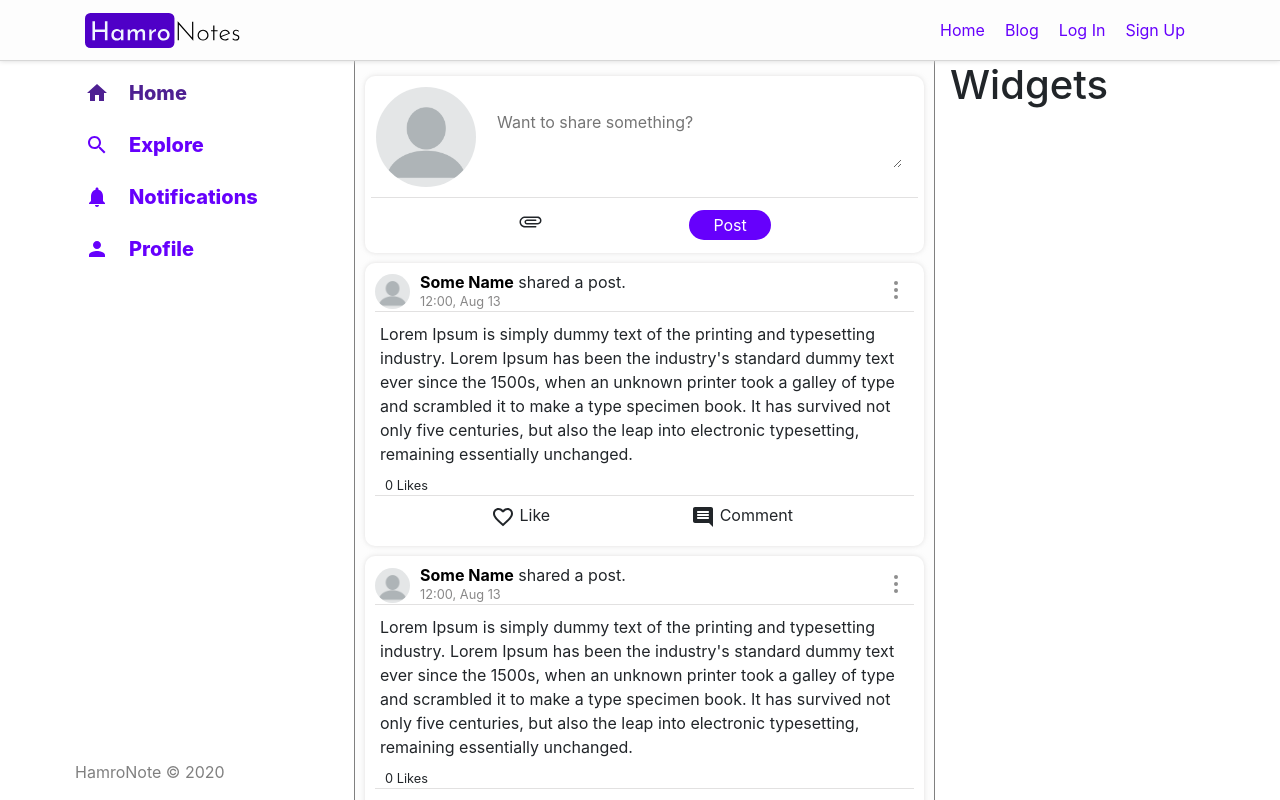
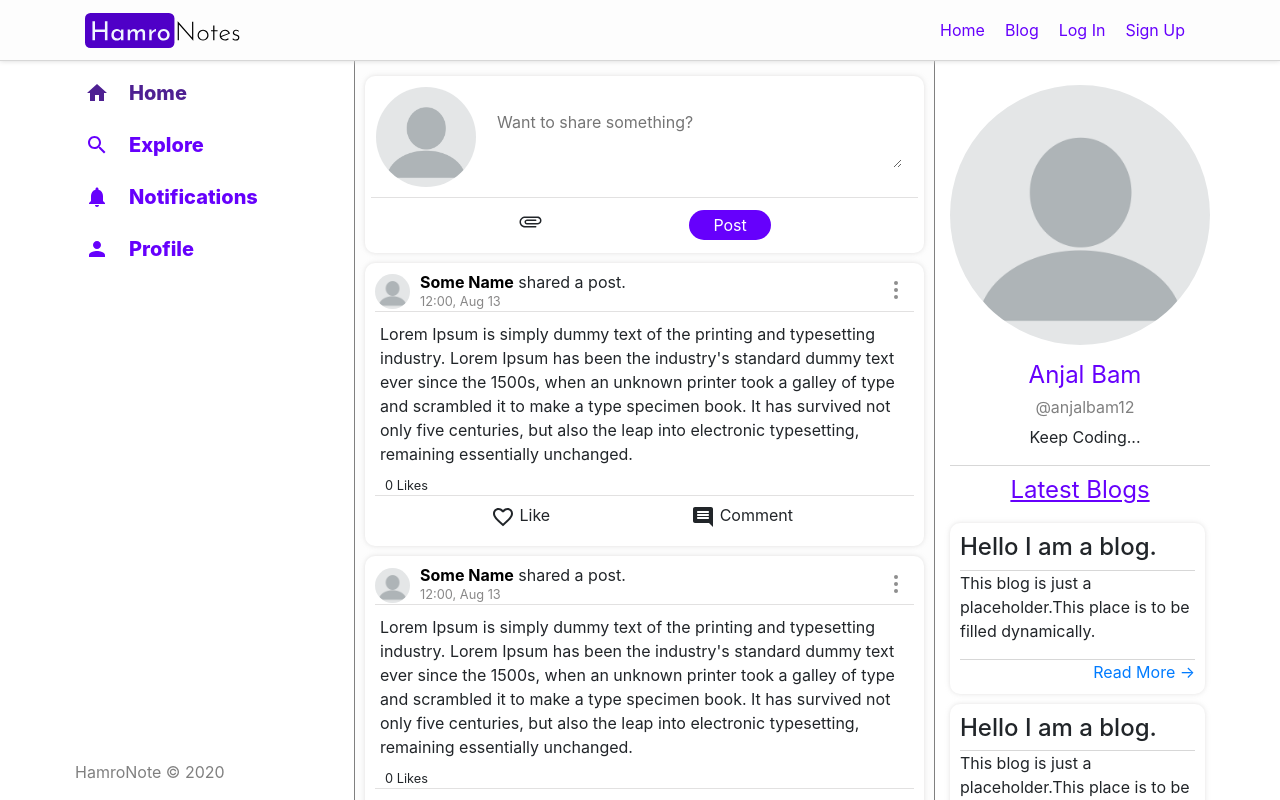
Before and after one commit to rajeshpandey2053/iw-major, a React (Create React App) app: page /dashboard in a window 1280 px wide. Built offline with nearby package versions, Linux system fonts and the light colour scheme.

Commit message:
feat: desingn widget section in dashboard

```diff
--- /dev/null
+++ b/src/components/Dashboard/Widgets/WidgetBlog/WidgetBlog.jsx
@@ -0,0 +1,22 @@
+import React from "react";
+import {Link} from 'react-router-dom';
+import './widgetBlog.scss';
+
+const WidgetBlog = props => {
+    return (
+        <>
+            <div className="blog-card">
+                <div className="blog-card__blog-title">
+                    <h1>Hello I am a blog.</h1>
+                </div>
+
+                <div className="blog-card__blog-description">
+                    <p>This blog is just a placeholder.This place is to be filled dynamically.</p>
+                </div>
+                <Link to='/' className='blog-card__read-more'>Read More &rarr;</Link>
+            </div>
+        </>
+    )
+}
+
+export default WidgetBlog;
--- /dev/null
+++ b/src/components/Dashboard/Widgets/WidgetBlog/widgetBlog.scss
@@ -0,0 +1,30 @@
+.blog-card {
+  padding: 10px;
+  margin-top: 10px;
+  border-radius: 10px;
+  margin-right: 5px;
+  box-shadow: 0 0 5px rgba(182, 179, 179, 0.4);
+  transition: all 0.1s;
+
+  &:hover {
+    box-shadow: 0 0 7px rgba(182, 179, 179, 0.8);
+  }
+
+  &__blog-title {
+    border-bottom: #d7d7d7 1px solid;
+    h1 {
+      font-size: 1.5rem;
+    }
+  }
+  &__blog-description {
+    border-bottom: #d7d7d7 1px solid;
+    p {
+      font-size: 1rem;
+    }
+  }
+
+  &__read-more {
+  float: right;
+  }
+
+}
--- a/src/components/Dashboard/Widgets/Widgets.jsx
+++ b/src/components/Dashboard/Widgets/Widgets.jsx
@@ -1,10 +1,24 @@
 import React from "react";
 import './widget.scss';
+import  blankProfileImage from '../../../images/blank-profile-picture-973460_1280.webp';
+import WidgetBlog from "./WidgetBlog/WidgetBlog";
 
 const Widgets = () => {
     return (
-        <div>
-            <h1>Widgets</h1>
+        <div className='widget-wrapper'>
+            <div className='info'>
+                <img className='info__avatar' src={blankProfileImage} alt="Avatar"/>
+                <h6 className='info__full-name'>Anjal Bam</h6>
+                <h6 className="info__username">@anjalbam12</h6>
+                <p className="info__bio">Keep Coding...</p>
+            </div>
+            <div className="widget-wrapper__blog-section">
+                <div className="widget-wrapper__blog-section__title">
+                    <h2>Latest Blogs</h2>
+                </div>
+                <WidgetBlog />
+                <WidgetBlog />
+            </div>
         </div>
     )
 }
--- a/src/components/Dashboard/Widgets/widget.scss
+++ b/src/components/Dashboard/Widgets/widget.scss
@@ -0,0 +1,49 @@
+.widget-wrapper {
+  //height: 100%;
+  //overflow: hidden;
+  display: flex;
+  flex-direction: column;
+  .info {
+    border-bottom: #d7d7d7 solid 1px;
+    padding-top: 1.5rem;
+    text-align: center;
+    &__avatar {
+      width: 100%;
+      border-radius: 50%;
+      margin-bottom: 1rem;
+    }
+
+    &__full-name {
+      font-size: 1.5rem;
+      font-weight: normal;
+      padding-left: 10px;
+      color: #6600fc;
+    }
+
+    &__username {
+      font-size: 1rem;
+      font-weight: normal;
+      padding-left: 10px;
+      color: gray;
+    }
+
+    &__bio {
+      padding-left: 10px;
+    }
+  }
+  &__blog-section {
+    margin-top: 10px;
+    display: flex;
+    flex-direction: column;
+    align-items: center;
+    justify-content: center;
+    &__title {
+      color: #6600fc;
+      h2 {
+        text-decoration: underline;
+        font-weight: normal;
+        font-size: 1.5rem;
+      }
+    }
+  }
+}
--- a/src/components/Dashboard/dashboard.scss
+++ b/src/components/Dashboard/dashboard.scss
@@ -18,5 +18,9 @@ div.dashboard-wrapper {
       background: #fdfdfd;
       //background: #ff006f;
     }
+    #widgets {
+      height: 100%;
+      overflow: scroll;
+    }
   }
 }
```
